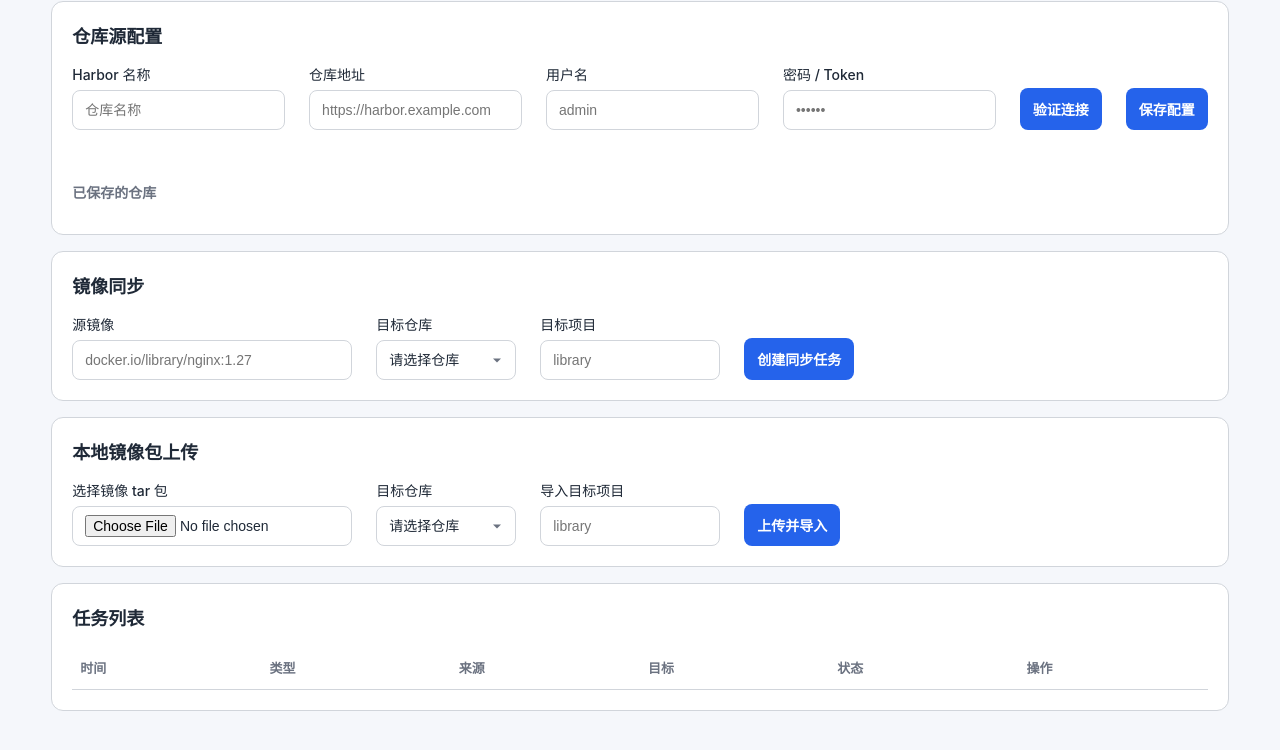
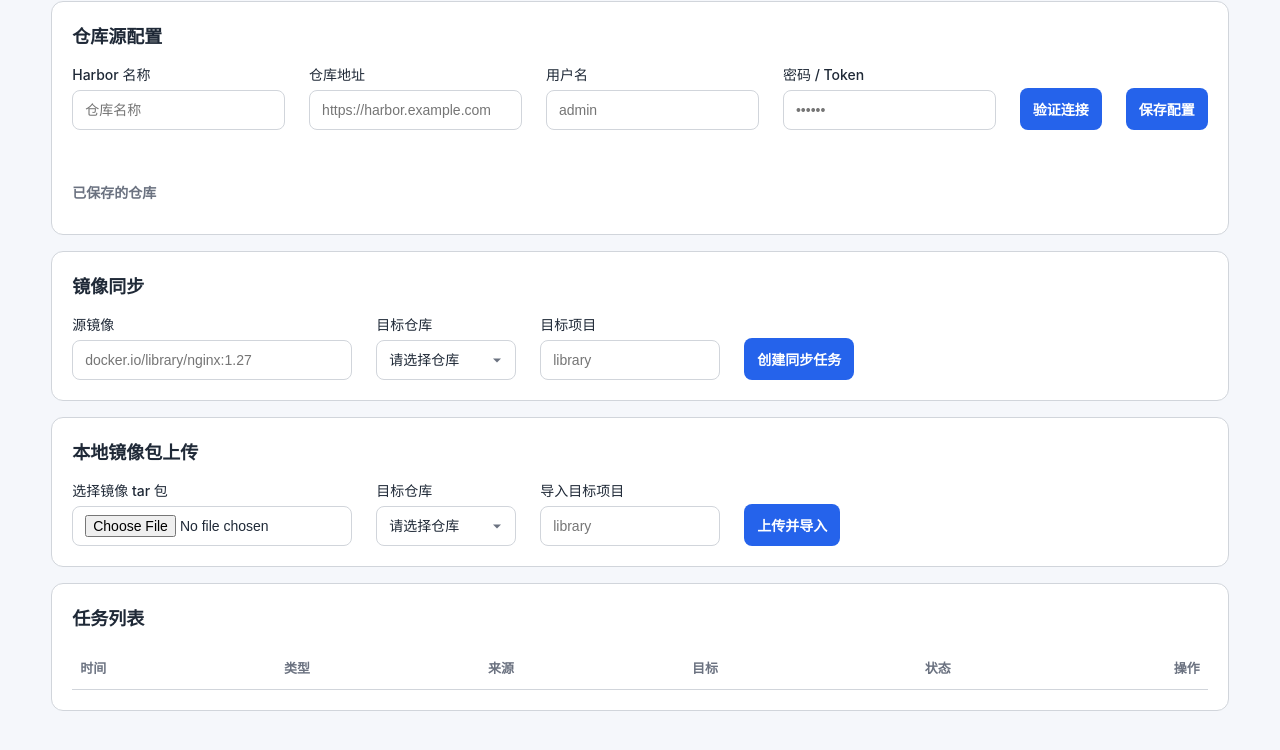
Before and after one commit to ZengIan/Imager, a website: page index.html in a window 1280 px wide. Shown: the part 98-848 px from the top of the page. Drawn offline with Linux system fonts and the light colour scheme; no server answers.

Commit message:
"优化任务列表表格对齐"

```diff
--- a/app.js
+++ b/app.js
@@ -28,8 +28,8 @@ function renderTasks(tasks) {
       <td>${task.type}</td>
       <td style="max-width: 200px; overflow: hidden; text-overflow: ellipsis;">${task.source}</td>
       <td style="max-width: 200px; overflow: hidden; text-overflow: ellipsis;">${task.target}</td>
-      <td><span class="status-badge ${statusClass}">${task.status}</span></td>
-      <td style="text-align: right;">
+      <td class="col-status"><span class="status-badge ${statusClass}">${task.status}</span></td>
+      <td class="col-action" style="text-align: right;">
         <button class="btn-small btn-view" onclick="viewTask('${task.id}')">查看</button>
         <button class="btn-small btn-retry" onclick="retryTask('${task.id}')" ${isSuccess ? 'disabled' : ''}>重新执行</button>
         <button class="btn-small btn-delete" onclick="deleteTask('${task.id}')">删除</button>
--- a/index.html
+++ b/index.html
@@ -116,8 +116,8 @@
               <th>类型</th>
               <th>来源</th>
               <th>目标</th>
-              <th>状态</th>
-              <th>操作</th>
+              <th class="col-status">状态</th>
+              <th class="col-action">操作</th>
             </tr>
           </thead>
           <tbody id="taskList"></tbody>
--- a/styles.css
+++ b/styles.css
@@ -248,6 +248,17 @@ button:disabled {
   background: #9ca3af;
   opacity: 1;
   cursor: not-allowed;
+}
+
+/* 任务列表列宽设置 */
+.col-status {
+  width: 100px;
+  text-align: center;
+}
+
+.col-action {
+  width: 220px;
+  text-align: right;
 }
 
 .repo-list {
```
